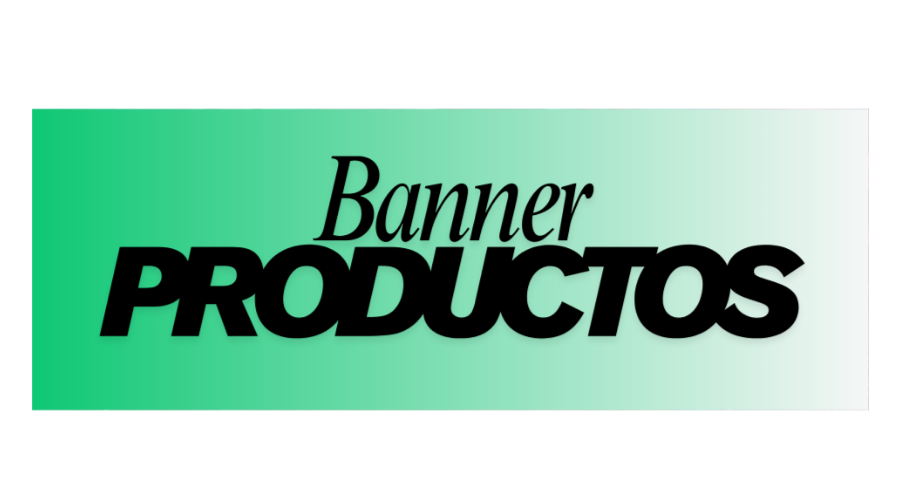
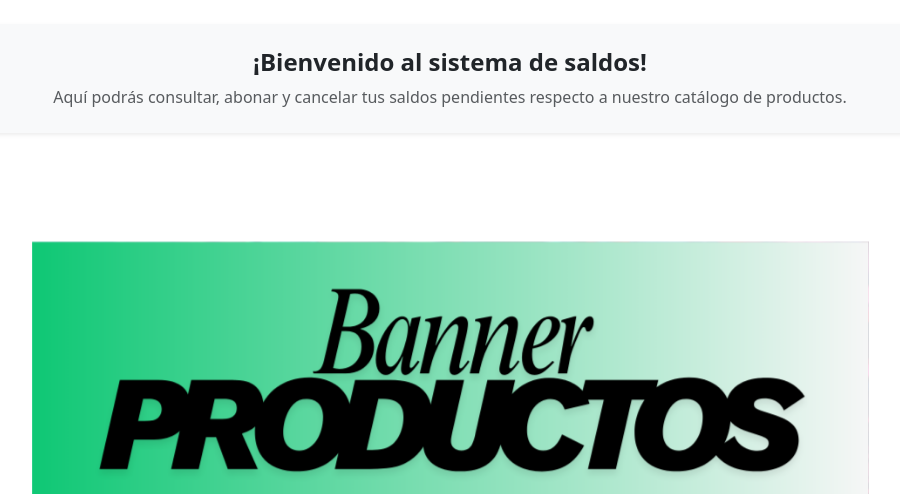
Before and after one commit to JoseDanielR15/Practica03_Cliente-Servidor_Miercoles, a PHP site: page /Views/vHome/inicio.php in a window 1280 px wide. Shown: the part 56-550 px from the top of the page, without its empty margins (190-1090 px from the left). Run offline with PHP 8.4, Linux system fonts and the light colour scheme; data comes from the database, SQL or seed files in the repository.

Commit message:
Mensaje bienvenida, revisión de los requerimientos y ajustes en el formulario de registro de productos.

```diff
--- a/Views/vHome/inicio.php
+++ b/Views/vHome/inicio.php
@@ -11,9 +11,16 @@ $productos = ObtenerProductosHome();
 <?php MostrarHead(); ?>
 
 <body>
-
+    <!-- ===== MENSAJE DE BIENVENIDA ===== -->
     <?php MostrarNavbar(); ?>
-
+    <div class="container my-4">
+        <div class="p-4 bg-light rounded shadow-sm text-center">
+            <h4 class="fw-bold mb-2">¡Bienvenido al sistema de saldos!</h4>
+            <p class="text-muted mb-0">
+                Aquí podrás consultar, abonar y cancelar tus saldos pendientes respecto a nuestro catálogo de productos.
+            </p>
+        </div>
+    </div>
     <!-- ================= SLIDER ================= -->
     <div class="container d-flex justify-content-center my-4">
 
```
Also changed, not shown: Views/layout.php (+5 -2 lines), Views/vProductos/registro.php (+13 -7 lines). Lines whose indentation alone changed are shown as unchanged.
